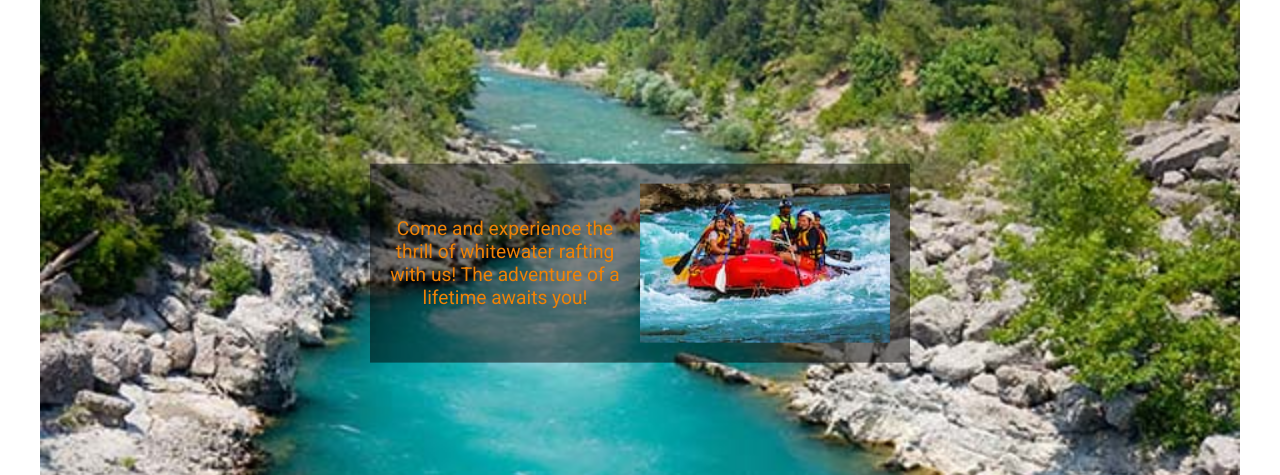
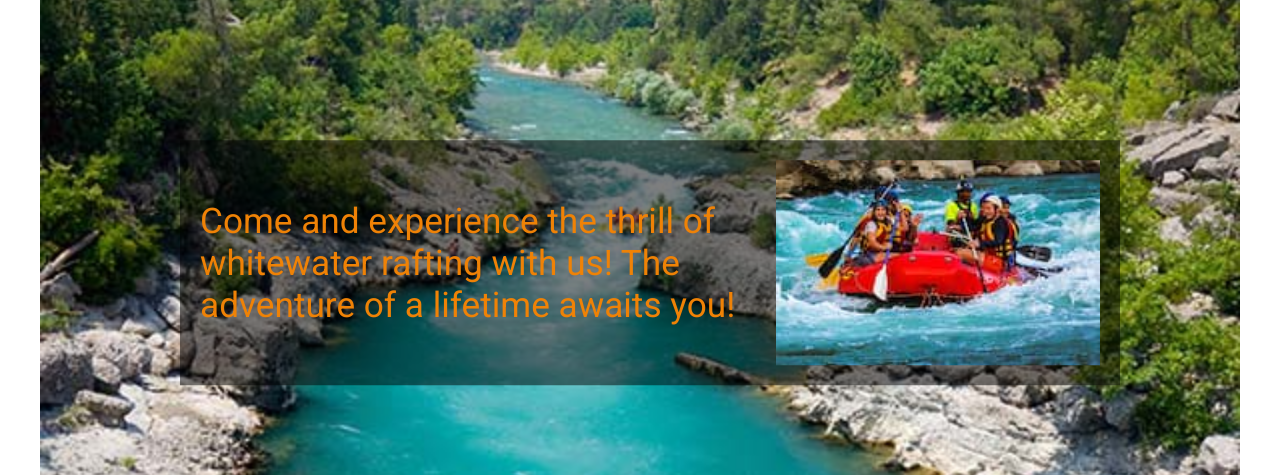
Before and after one commit to kendychae/wdd130, a plain HTML site: page wwr/about.html in a window 1280 px wide. Shown: the part 325-800 px from the top of the page. Drawn offline with Linux system fonts and the light colour scheme.

Commit message:
last chance edits w03

```diff
--- a/wwr/styles/rafting.css
+++ b/wwr/styles/rafting.css
@@ -86,10 +86,11 @@ header nav a:hover {
     margin-bottom: 2rem;
 }
 
-.hero-img {
+.hero img {
     display: block;
     width: 100%;
     height: auto;
+    /* Ensure the hero image fits within the allocated space */
 }
 
 .hero h1 {
@@ -101,30 +102,40 @@ header nav a:hover {
     background-color: rgba(0, 0, 0, 0.5);
     padding: 20px;
     font-size: 2.5rem;
+    z-index: 2;
+    /* Ensure the title is above other elements */
 }
 
 .overlay-article {
     position: absolute;
     top: 50%;
-    left: 50%;
-    transform: translate(-50%, -50%);
+    right: 10%;
+    transform: translateY(-50%);
     background-color: rgba(0, 0, 0, 0.5);
     color: white;
     padding: 20px;
-    max-width: 500px;
+    max-width: 900px;
     display: flex;
+    flex-direction: row;
+    /* Arrange elements horizontally */
     align-items: center;
+    z-index: 1;
+    /* Ensure the article is below the title */
 }
 
 .overlay-article .article-img {
     margin-left: 20px;
-    width: 50%;
-    max-width: 300px;
+    /* Add spacing between the paragraph and the image */
+    width: 100%;
+    max-width: 700px;
+    float: right;
+    /* Float the image to the right of the paragraph */
 }
 
 .overlay-article p {
-    font-size: 1.2rem;
-    flex: 1;
+    font-size: 2.2rem;
+    text-align: left;
+    /* Align text to the left */
 }
 
 /* Social links */
```
